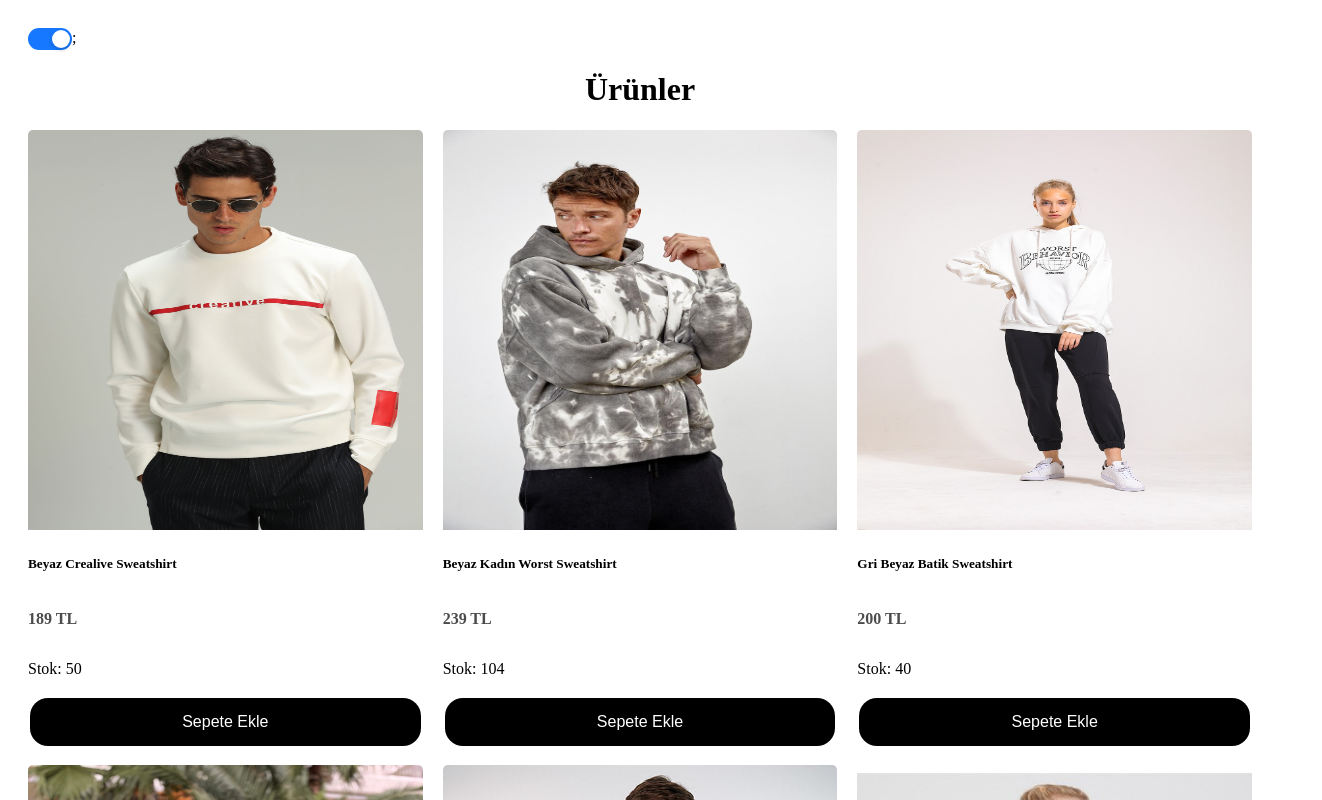
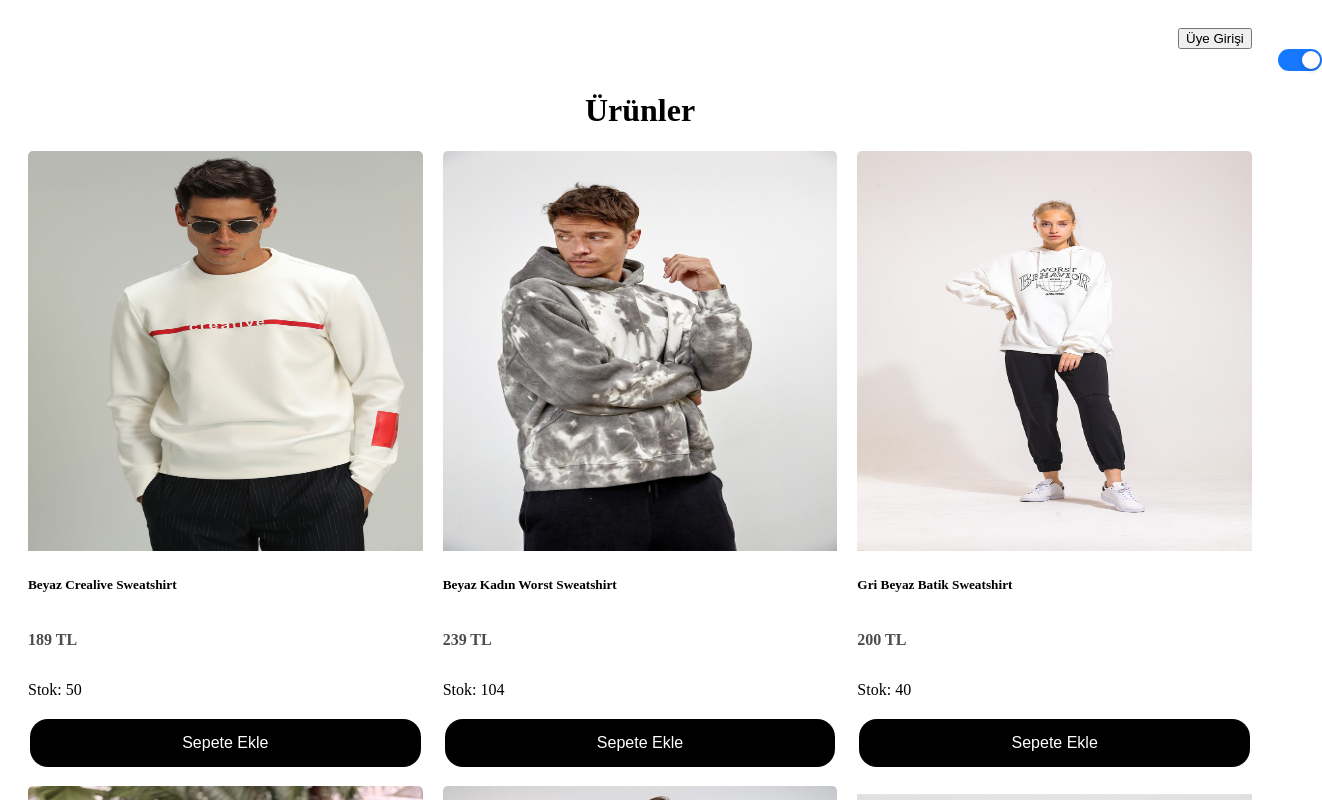
Before and after one commit to nildembuse/react, a React (Vite) app: page / in a window 1280 px wide. Shown: the top 800 px of the page, 1322 px wide, since content can reach past the window. Built offline with nearby package versions, Linux system fonts and the light colour scheme.

Commit message:
uye girisi yapilmaya calisiyor

```diff
--- a/package.json
+++ b/package.json
@@ -10,6 +10,7 @@
     "preview": "vite preview"
   },
   "dependencies": {
+    "antd": "^5.9.2",
     "bootstrap": "^5.3.0",
     "react": "^18.2.0",
     "react-dom": "^18.2.0",
--- a/src/App.css
+++ b/src/App.css
@@ -202,3 +202,16 @@ li {
     margin-left: 550px;
 
   }
+.urun-ekleme{
+    display: flex;
+    margin-left: 1250px;
+}
+.uyegir{
+    display: flex;
+    margin-left: 1150px;
+}
+.uyegir:hover{
+    background-color: white;
+    color: black;
+    box-shadow: 0 2px 1px 0 rgba(0,0,0,0.24), 0 7px 5px 0 rgba(0,0,0,0.19);
+  }
--- a/src/App.jsx
+++ b/src/App.jsx
@@ -5,6 +5,7 @@ import Cards from "./components/Cards"
 import Basket from "./components/Basket"
 import OrderSummary from "./components/OrderSummary"
 import { Switch } from 'antd'
+
 
 
 function App() {
@@ -75,7 +76,8 @@ function App() {
     <>
 
     <div className='container'>
-    <Switch defaultChecked onChange={onChange} />;
+      <button className="uyegir">Üye Girişi</button>
+    <Switch defaultChecked onChange={onChange} className="urun-ekleme" />
       <h1>Ürünler</h1>
       <div className="cardWrapper">
         {
```
Also changed, not shown: 1 other file (tests, documents, lock files or other folders).
